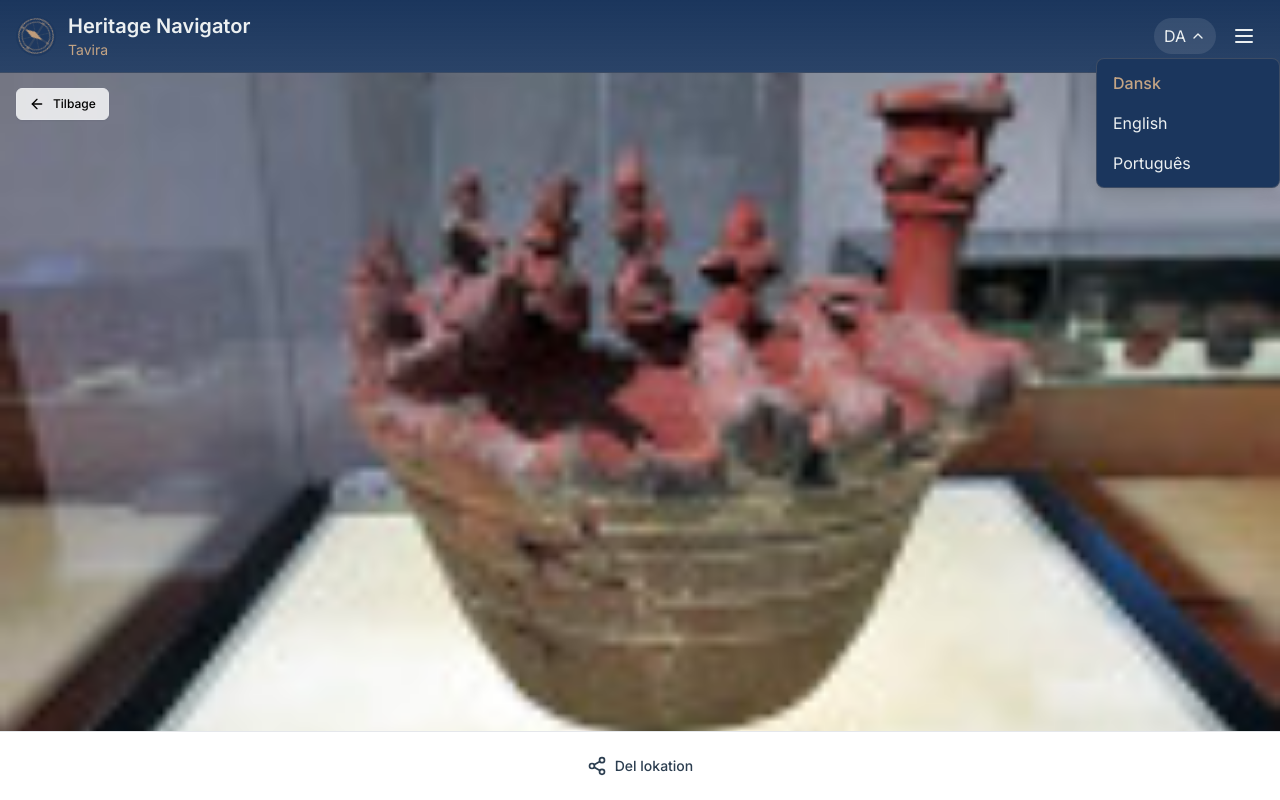
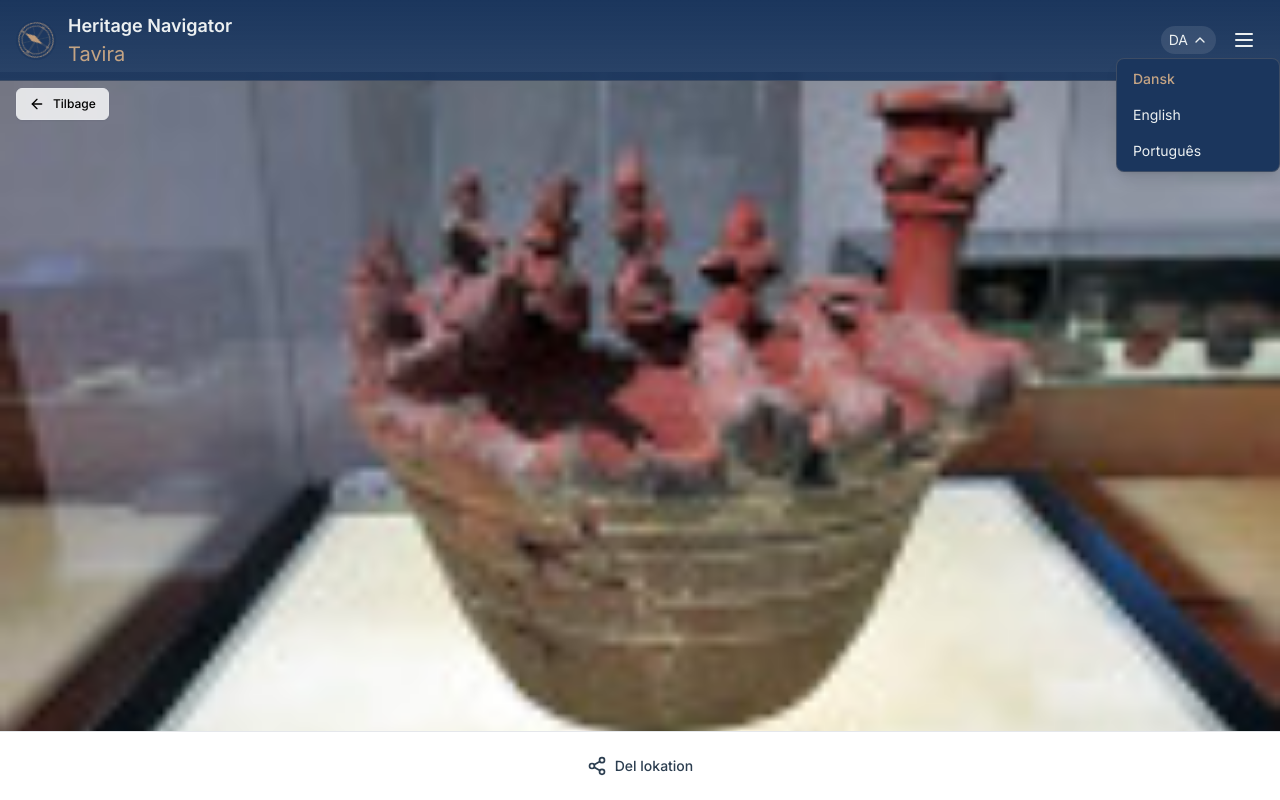
Before and after one commit to Berthel/heritage-navigator, a Next.js app: page /site/islamic-museum in a window 1280 px wide. Both pictures are taken after a click on the button "DA". Built offline with nearby package versions, Linux system fonts and the light colour scheme.

Commit message:
justering af header

```diff
--- a/src/components/AppHeader.tsx
+++ b/src/components/AppHeader.tsx
@@ -34,10 +34,10 @@ export default function AppHeader({ selectedLanguage, onLanguageChange, city }:
             />
           </div>
           <div>
-            <h1 className="text-xl font-semibold" style={{ color: colors.text.light }}>
+            <h1 className="text-lg font-semibold" style={{ color: colors.text.light }}>
               Heritage Navigator
             </h1>
-            <h2 className="text-sm" style={{ color: colors.secondary }}>
+            <h2 className="text-xl" style={{ color: colors.secondary }}>
               {getLocalizedField(city.name, selectedLanguage)}
             </h2>
           </div>
--- a/src/components/LanguageSelector.tsx
+++ b/src/components/LanguageSelector.tsx
@@ -61,7 +61,7 @@ export function LanguageSelector({ selectedLanguage, onLanguageChange }: Languag
         ref={updateButtonRect}
         whileTap={{ scale: 0.95 }}
         onClick={() => setIsOpen(!isOpen)}
-        className="rounded-full px-2.5 py-1.5 flex items-center gap-1 transition-colors duration-200 hover:bg-white/20"
+        className="rounded-full px-2 py-1 flex items-center gap-1 transition-colors duration-200 hover:bg-white/20 text-sm"
         style={{
           color: colors.text.light,
           background: 'rgba(255, 255, 255, 0.1)'
@@ -80,11 +80,11 @@ export function LanguageSelector({ selectedLanguage, onLanguageChange }: Languag
               initial={{ opacity: 0, y: -10 }}
               animate={{ opacity: 1, y: 0 }}
               exit={{ opacity: 0, y: -10 }}
-              className="rounded-lg shadow-lg overflow-hidden py-1 min-w-[120px]"
+              className="rounded-lg shadow-lg overflow-hidden py-0.5 min-w-[100px] text-sm"
               style={{
                 position: 'absolute',
                 top: buttonRect.bottom + 4,
-                left: Math.min(buttonRect.right - 120, window.innerWidth - 124),
+                left: Math.min(buttonRect.right - 100, window.innerWidth - 104),
                 background: colors.primary,
                 border: `1px solid ${colors.secondary}33`,
                 pointerEvents: 'auto'
```
